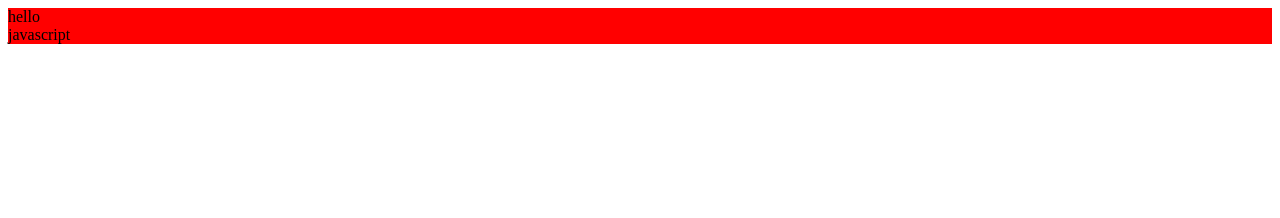
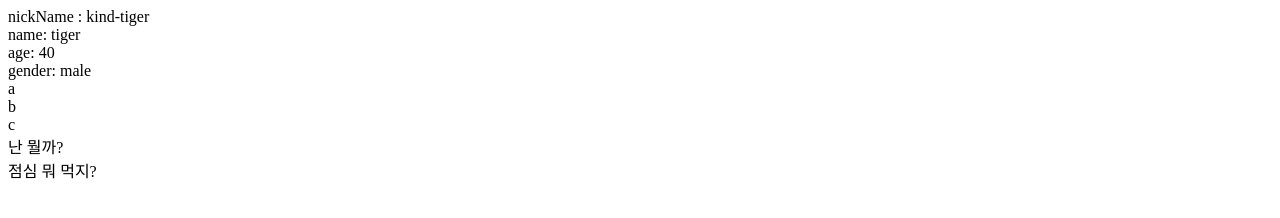
Before and after one commit to simseonbeom/core-js, a website: page client/index.html in a window 1280 px wide. Drawn offline with nearby package versions, Linux system fonts and the light colour scheme.

Commit message:
learn. webComponent
- slot

```diff
--- a/client/index.html
+++ b/client/index.html
@@ -16,28 +16,19 @@
 
     <div id="app">
 
-      <c-button>
-        <item></item>
-        <item></item>
-        <item></item>
-        <item></item>
-      </c-button>
+      <user-card>
+        <div slot="username">name: tiger</div>
+        <div slot="age">age: 40</div>
+        <div slot="gender">gender: male</div>
+        <div slot="common">a</div>
+        <div slot="common">b</div>
+        <div slot="common">c</div>
+        <div>난 뭘까?</div>
+        <div>점심 뭐 먹지?</div>
+      </user-card>
+
 
     </div>
 
-
-    <template id="temp">
-      <style>
-        div{
-          background-color: red;
-        }
-      </style>
-      <div>hello</div>
-      <div>javascript</div>
-      <script>
-        // alert('템플릿 로드')
-      </script>
-    </template>
-
   </body>
 </html>
--- a/client/main.js
+++ b/client/main.js
@@ -1,12 +1,25 @@
-
-
-
-const app = document.querySelector('#app');
-const temp = document.querySelector('#temp');
 
 
 
 
-const clone = temp.content.cloneNode(true);
 
-app.appendChild(clone);
+class UserCard extends HTMLElement{
+  constructor(){
+    super();
+    this.attachShadow({mode:'open'});
+    this.shadowRoot.innerHTML = `
+        <div> nickName : kind-tiger </div>
+        <slot name="username"></slot>
+        <slot name="age"></slot>
+        <slot name="gender"></slot>
+        <slot name="common"></slot>
+        <slot></slot>
+
+
+    `
+
+  }
+}
+
+
+customElements.define('user-card',UserCard);
```
